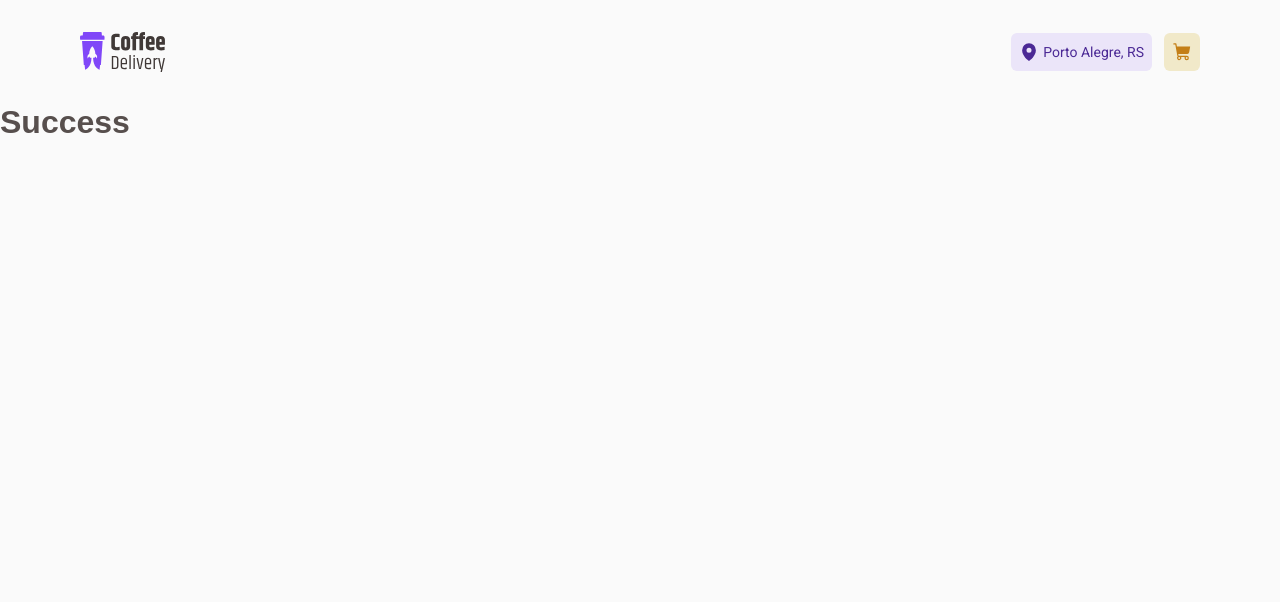
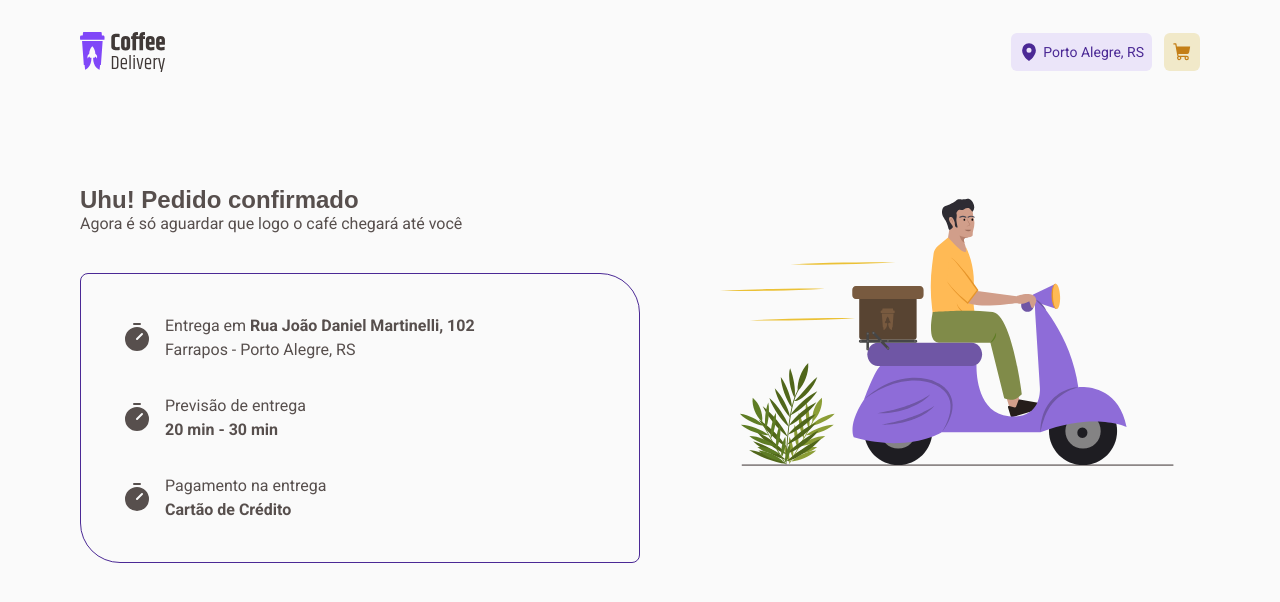
Before and after one commit to pamelasantoss/ignite-coffee-delivery, a React (Vite) app: page /success in a window 1280 px wide. Shown: the top 602 px of the page. Built offline with nearby package versions, Linux system fonts and the light colour scheme; a web font is replaced by a local one.

Commit message:
feat: iniciando página de sucesso

```diff
--- a/src/pages/Home/styles.ts
+++ b/src/pages/Home/styles.ts
@@ -6,13 +6,13 @@
 `;
 
 export const HomeContainer = styled.div`
-  max-width: 1120px;
+  max-width: ${(props) => props.theme["max-width"]};
   margin: 0 auto;
   padding: 5.125rem 0;
   display: flex;
   justify-content: space-between;
 
-  @media only screen and (max-width: 1120px) {
+  @media only screen and (max-width: ${(props) => props.theme["max-width"]}) {
     padding: 1rem;
     flex-direction: column;
 
@@ -30,7 +30,7 @@
     color: ${(props) => props.theme["brown-900"]};
     margin-bottom: 2rem;
 
-    @media only screen and (max-width: 1120px) {
+    @media only screen and (max-width: ${(props) => props.theme["max-width"]}) {
       font-size: 2rem;
       margin-bottom: 1.5rem;
     }
@@ -41,7 +41,7 @@
     line-height: 1.5rem;
     color: ${(props) => props.theme["brown-900"]};
 
-    @media only screen and (max-width: 1120px) {
+    @media only screen and (max-width: ${(props) => props.theme["max-width"]}) {
       font-size: 1rem;
     }
   }
@@ -60,7 +60,7 @@
       gap: 1.25rem;
     }
 
-    @media only screen and (max-width: 1120px) {
+    @media only screen and (max-width: ${(props) => props.theme["max-width"]}) {
       margin-top: 2rem;
       margin-bottom: 2rem;
       display: flex;
@@ -104,7 +104,7 @@
     color: ${(props) => props.theme["brown-700"]};
     margin-bottom: 2rem;
 
-    @media only screen and (max-width: 1120px) {
+    @media only screen and (max-width: ${(props) => props.theme["max-width"]}) {
       font-size: 1.5rem;
     }
   }
@@ -116,7 +116,7 @@
   gap: 2rem;
   padding-top: 1.5rem;
 
-  @media only screen and (max-width: 1120px) {
+  @media only screen and (max-width: ${(props) => props.theme["max-width"]}) {
     grid-template-columns: 1fr 1fr 1fr;
   }
 
--- a/src/pages/Success/index.tsx
+++ b/src/pages/Success/index.tsx
@@ -1,5 +1,39 @@
+import { OrderInfoContainer, SuccessContainer, SuccessContentSection } from "./styles";
+
+import successImage from "../../assets/success-illustration.svg";
+import { Timer } from "@phosphor-icons/react";
+
 export function Success() {
   return (
-    <h1>Success</h1>
+    <SuccessContainer>
+      <SuccessContentSection>
+        <h1>Uhu! Pedido confirmado</h1>
+        <p>Agora é só aguardar que logo o café chegará até você</p>
+
+        <OrderInfoContainer>
+          <ul>
+            <li>
+              <Timer size={32} weight="fill" />
+              <p>Entrega em <strong>Rua João Daniel Martinelli, 102</strong>
+                <br />Farrapos - Porto Alegre, RS</p>
+            </li>
+            <li>
+              <Timer size={32} weight="fill" />
+              <p>Previsão de entrega<br />
+                <strong>20 min - 30 min</strong></p>
+            </li>
+            <li>
+              <Timer size={32} weight="fill" />
+              <p>Pagamento na entrega<br />
+                <strong>Cartão de Crédito</strong></p>
+            </li>
+          </ul>
+        </OrderInfoContainer>
+      </SuccessContentSection>
+
+      <div id="success-image">
+        <img src={successImage} alt="" />
+      </div>
+    </SuccessContainer>
   );
 }
--- /dev/null
+++ b/src/pages/Success/styles.ts
@@ -0,0 +1,51 @@
+import styled from "styled-components";
+
+export const SuccessContainer = styled.div`
+  max-width: ${(props) => props.theme["max-width"]};
+  margin: 0 auto;
+  padding: 5.125rem 0;
+  display: flex;
+  justify-content: space-between;
+
+  @media only screen and (max-width: ${(props) => props.theme["max-width"]}) {
+    padding: 1rem;
+    flex-direction: column;
+
+    img {
+      max-width: 100%;
+    }
+  }
+`;
+
+export const SuccessContentSection = styled.section`
+  display: flex;
+  flex-direction: column;
+  width: 50%;
+`;
+
+export const OrderInfoContainer = styled.div`
+  border: 1px solid ${(props) => props.theme["purple-700"]};
+  border-radius: 8px 40px 8px 40px;
+  margin-top: 2.5rem;
+  padding: 2.5rem;
+  width: 100%;
+
+  ul {
+    margin: 0;
+    padding: 0;
+
+    li {
+      list-style: none;
+      margin-bottom: 2rem;
+      display: flex;
+      align-items: center;
+      gap: 0.75rem;
+      color: ${(props) => props.theme["brown-500"]};
+      line-height: 1.5rem;
+
+      &:last-child {
+        margin-bottom: 0;
+      }
+    }
+  }
+`;
--- a/src/styles/default.ts
+++ b/src/styles/default.ts
@@ -1,10 +1,10 @@
 import styled from "styled-components";
 
 export const Container = styled.div`
-  max-width: 1120px;
+  max-width: ${(props) => props.theme["max-width"]};
   margin: 0 auto;
 
-  @media only screen and (max-width: 1120px) {
+  @media only screen and (max-width: ${(props) => props.theme["max-width"]}) {
     padding: 0 1rem;
   }
 `;
--- a/src/styles/global.ts
+++ b/src/styles/global.ts
@@ -22,7 +22,7 @@
     font-weight: 400;
     font-size: 1rem;
 
-    @media only screen and (max-width: 1120px) {
+    @media only screen and (max-width: ${(props) => props.theme["max-width"]}) {
       font-size: 75%;
     }
   }
--- a/src/styles/themes/default.ts
+++ b/src/styles/themes/default.ts
@@ -1,4 +1,6 @@
 export const defaultTheme = {
+  "max-width": "1120px",
+
   white: "#FFF",
 
   "gray-100": "#FAFAFA",
```
Also changed, not shown: src/assets/success-illustration.svg (added).
